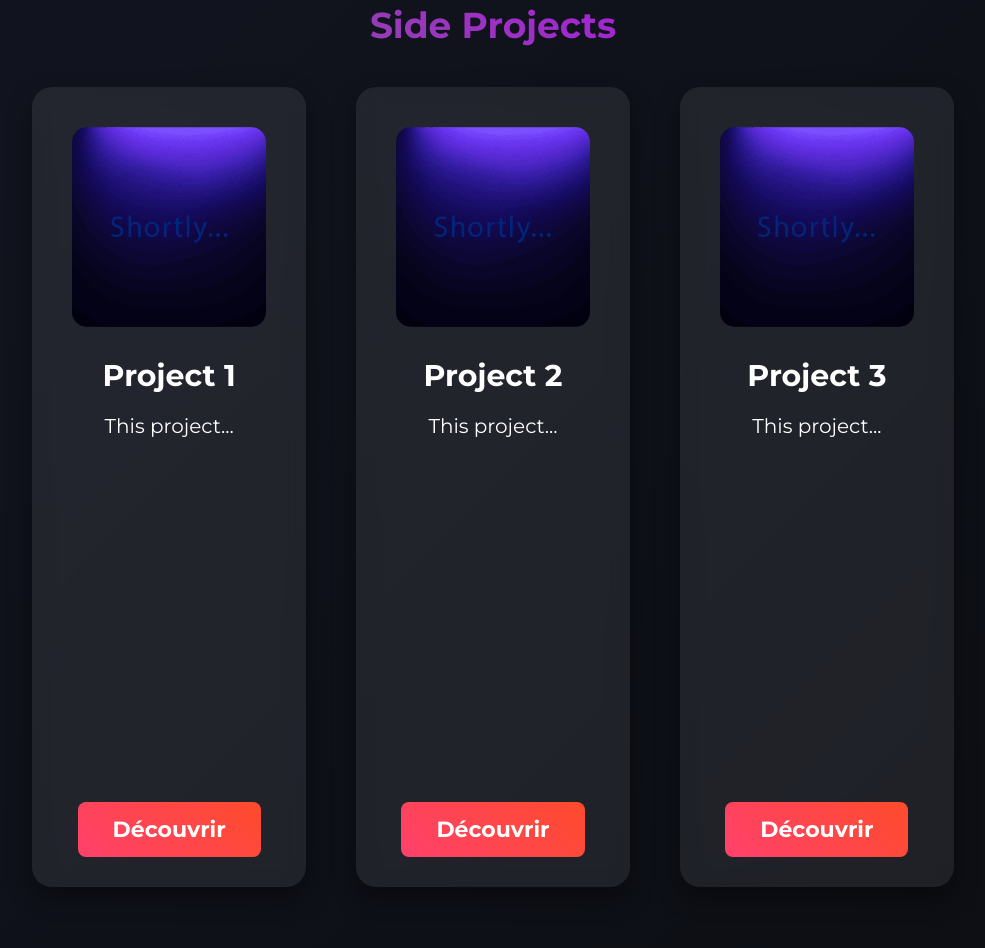
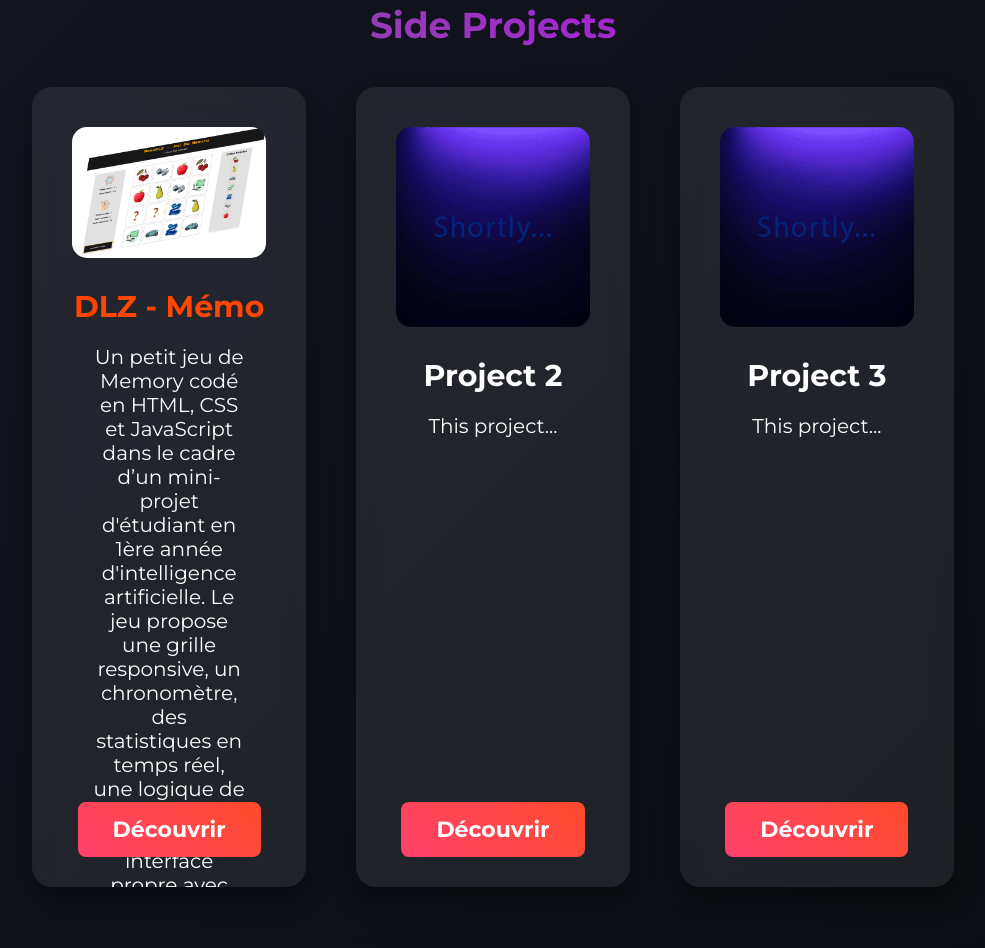
Before and after one commit to dlz-dev/Tim-Delhez, a plain HTML site: page index.html in a window 1280 px wide. Shown: the part 877-1825 px from the top of the page, without its empty margins (147-1132 px from the left). Drawn offline with Linux system fonts and the light colour scheme.

Commit message:
Update index.html

```diff
--- a/index.html
+++ b/index.html
@@ -59,10 +59,11 @@
     <h2 class="section-title">Side Projects</h2>
     <div class="projects-container">
       <a href="project1.html" class="project-box">
-        <img src="img/a-venir-photo.png" alt="Project 1">
-        <h3>Project 1</h3>
-        <p>This project...</p>
-        <button class="discover-btn">Découvrir</button>
+        <img src="img/project1.png" alt="Project 1">
+        <h3 class="text-project1">DLZ - Mémo</h3>
+        <p class="description-p1">Un petit jeu de Memory codé en HTML, CSS et JavaScript dans le cadre d’un mini-projet d'étudiant en 1ère année d'intelligence artificielle.
+          Le jeu propose une grille responsive, un chronomètre, des statistiques en temps réel, une logique de victoire/défaite, et une interface propre avec des cartes illustrées.</p>
+        <button class="discover-btn" onclick="window.location.href='/memory/'">Découvrir</button>
       </a>
       <a href="project2.html" class="project-box">
         <img src="img/a-venir-photo.png" alt="Project 2">
```
